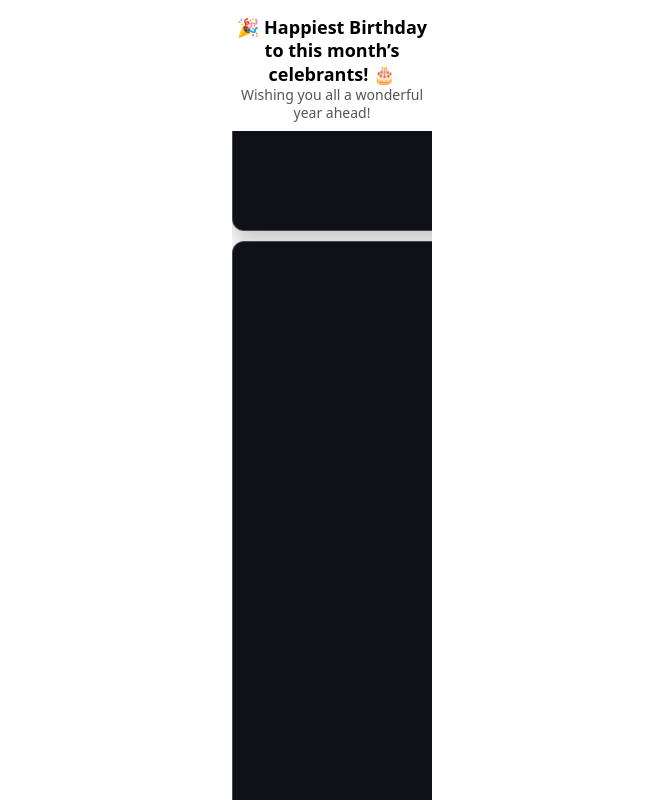
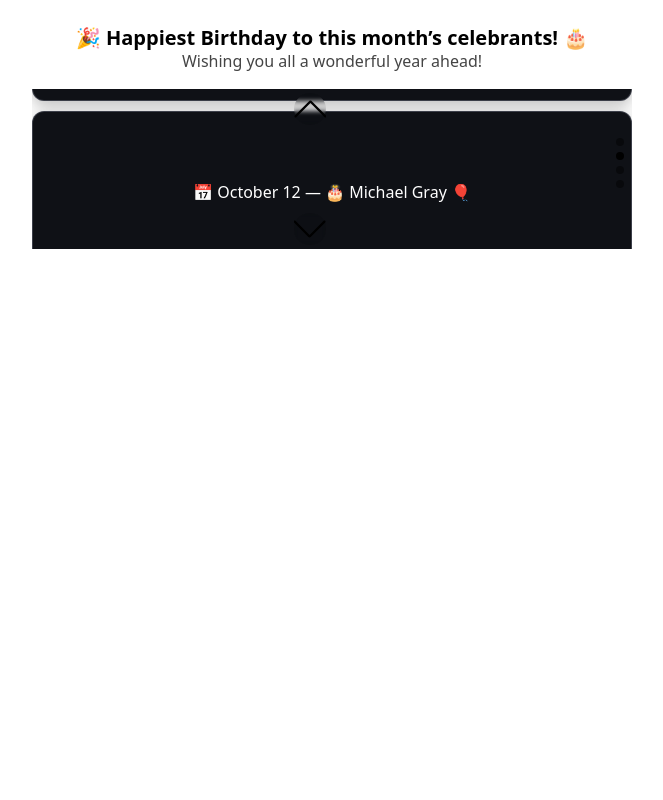
Before and after one commit to JDI-IT/Guru, a plain HTML site: page vertical.html in a window 1280 px wide. Shown: the top 800 px of the page, without its empty margins (308-971 px from the left). Drawn offline with nearby package versions, Linux system fonts and the light colour scheme.

Commit message:
Refactor vertical carousel layout and styles
Updated the title and improved theme colors. Adjusted carousel dimensions and autoplay delay.

```diff
--- a/vertical.html
+++ b/vertical.html
@@ -3,117 +3,162 @@
 <head>
   <meta charset="UTF-8" />
   <meta name="viewport" content="width=device-width, initial-scale=1" />
-  <title>Birthday Carousel (Vertical - Compact)</title>
+  <title>Birthday Carousel (Vertical)</title>
+
+  <!-- Swiper CSS -->
   <link rel="stylesheet" href="https://unpkg.com/swiper/swiper-bundle.min.css"/>
 
   <style>
-    :root{
-      --page-bg:#ffffff;     /* page */
-      --card-bg:#0f1116;     /* dark cards */
-      --card-border:#7f8596;
-      --text:#222;           /* default page text */
-      --accent:#000;         /* title & dots */
+    /* 🎨 Theme Colors */
+    :root {
+      --page-bg: #ffffff;       /* page background */
+      --card-bg: #0f1116;       /* dark slide background */
+      --card-border: #7f8596;   /* border */
+      --text: #ffffff;          /* white text on dark card */
+      --accent: #000000;        /* title & arrow color */
     }
 
-    html,body{
-      margin:0;
-      background:var(--page-bg);
-      color:var(--text);
-      font-family: system-ui,-apple-system,Segoe UI,Roboto,Arial,sans-serif;
-      -webkit-font-smoothing:antialiased;
-      -moz-osx-font-smoothing:grayscale;
+    html, body {
+      margin: 0;
+      height: 100%;
+      background: var(--page-bg);
+      color: var(--text);
+      font-family: system-ui, -apple-system, Segoe UI, Roboto, Arial, sans-serif;
     }
 
-    /* ===== Width of the carousel section =====
-       Pick ONE of the two blocks below.
-       A) ~25% LESS than 800px -> 600px
-       B) Your example (800 -> 200px) i.e., very narrow
-    */
-
-    /* A) 25% less (800 -> 600) */
-    /*.wrap { max-width: 600px; margin: 16px auto; padding: 0 12px; text-align: center; }*/
-
-    /* B) 800 -> 200px (uncomment this and comment A if you want it this narrow) */
-    * .wrap { max-width: 200px; margin: 16px auto; padding: 0 8px; text-align: center; } *
-
-    .carousel-title{
-      font-size:18px; font-weight:700; color:var(--accent);
-      margin:0 0 6px; line-height:1.3;
-    }
-    .carousel-title span{
-      display:block; font-size:14px; color:#555; font-weight:400;
-      margin-bottom:8px;
+    .wrap {
+      max-width: 600px;      /* reduced width by ~25% from 800 */
+      margin: 24px auto;
+      padding: 0 16px;
+      text-align: center;
     }
 
-    /* ===== Swiper container =====
-       Let it auto-size to the active slide (no fixed height). */
-    .swiper{
-      width:100%;
-      height:auto;              /* key: let Swiper size itself */
-      padding:0 0 18px 0;       /* room for dots */
-      position:relative;
+    /* 🎉 Title */
+    .carousel-title {
+      text-align: center;
+      font-size: 20px;
+      font-weight: 700;
+      color: var(--accent);
+      margin-bottom: 16px;
+      line-height: 1.35;
     }
 
-    /* ===== Slides: hug content ===== */
-    .swiper-slide{
-      background:var(--card-bg);
-      color:#fff !important;
-      border:1px solid rgba(127,133,150,.5);
-      border-radius:12px;
-      box-shadow:0 6px 18px rgba(0,0,0,.25);
-      display:flex; align-items:center; justify-content:center; text-align:center;
-      padding:10px 14px;        /* tighter padding for compact height */
-      line-height:1.35;
-      font-size:16px;
-      height:auto;              /* key: allow natural height */
+    .carousel-title span {
+      display: block;
+      font-size: 16px;
+      font-weight: 400;
+      color: #444444;
     }
 
-    .msg{
-      max-width: 100%;
-      white-space: pre-wrap;
-      color:#fff !important;
+    /* 🎠 Swiper Container */
+    .swiper {
+      width: 100%;
+      height: 140px;     /* shorter height (close to text size) */
+      padding: 0 0 20px 0;
+      position: relative;
     }
 
-    /* Hide arrows for compact layout (dots + autoplay is cleaner) */
-    .swiper-button-prev, .swiper-button-next{ display:none; }
+    /* 🧱 Slides */
+    .swiper-slide {
+      background: var(--card-bg);
+      width: auto;
+      height: 100%;
+      border-radius: 12px;
+      border: 1px solid rgba(127,133,150,0.4);
+      box-shadow: 0 5px 15px rgba(0,0,0,0.25);
+      display: flex;
+      align-items: center;
+      justify-content: center;
+      text-align: center;
+      padding: 10px;
+      font-size: 16px;
+      color: #ffffff !important;
+    }
 
-    /* Dots */
-    .swiper-pagination { position:relative; bottom:0 !important; margin-top:10px; }
-    .swiper-pagination-bullet{ background:var(--accent); opacity:.45; }
-    .swiper-pagination-bullet-active{ opacity:1; }
+    .msg {
+      max-width: 90%;
+      margin: 0 auto;
+      user-select: none;
+      white-space: pre-wrap;
+      color: #ffffff !important;
+    }
 
-    @media (max-width:480px){
-      .carousel-title{ font-size:16px; }
-      .carousel-title span{ font-size:13px; }
-      .swiper-slide{ font-size:15px; padding:8px 12px; }
+    /* 🔼🔽 Arrows */
+    .swiper-button-prev,
+    .swiper-button-next {
+      left: 50%;
+      transform: translateX(-50%);
+      color: var(--accent);
+      width: 32px; height: 32px;
+      background: rgba(0,0,0,0.08);
+      border-radius: 999px;
+      backdrop-filter: blur(2px);
+    }
+
+    .swiper-button-prev { top: 10px; }
+    .swiper-button-next { bottom: 30px; }
+
+    .swiper-button-prev:after,
+    .swiper-button-next:after { font-size: 14px; }
+
+    /* ⚪ Pagination dots */
+    .swiper-pagination {
+      bottom: 6px !important;
+    }
+
+    .swiper-pagination-bullet {
+      background: var(--accent);
+      opacity: 0.45;
+    }
+
+    .swiper-pagination-bullet-active {
+      opacity: 1;
+    }
+
+    @media (max-width: 520px) {
+      .wrap { max-width: 90%; }
+      .swiper { height: 120px; }
+      .swiper-slide { font-size: 15px; padding: 8px; }
+      .carousel-title { font-size: 18px; }
+      .carousel-title span { font-size: 15px; }
     }
   </style>
 </head>
 <body>
   <div class="wrap">
+    <!-- 🎉 Title -->
     <h1 class="carousel-title">
-      🎉 Happiest Birthday to this month’s celebrants! 🎂
+      🎉 Happiest Birthday to this month’s celebrants! 🎂<br>
       <span>Wishing you all a wonderful year ahead!</span>
     </h1>
 
+    <!-- 🪄 Carousel -->
     <div class="swiper">
       <div class="swiper-wrapper" id="slides"></div>
+      <div class="swiper-button-prev" aria-label="Previous"></div>
+      <div class="swiper-button-next" aria-label="Next"></div>
       <div class="swiper-pagination"></div>
     </div>
   </div>
 
+  <!-- Swiper JS -->
   <script src="https://unpkg.com/swiper/swiper-bundle.min.js"></script>
+
   <script>
     const cacheBuster = 'ts=' + Date.now();
 
-    fetch('messages.json?' + cacheBuster, { cache:'no-store' })
-      .then(r => { if(!r.ok) throw new Error('messages.json not found'); return r.json(); })
+    fetch('messages.json?' + cacheBuster, { cache: 'no-store' })
+      .then(r => {
+        if (!r.ok) throw new Error('messages.json not found');
+        return r.json();
+      })
       .then(messages => {
         const wrapper = document.getElementById('slides');
+
         messages.forEach(text => {
           const slide = document.createElement('div');
           slide.className = 'swiper-slide';
-          const safeText = escapeHtml(text).replaceAll('\\n','<br>');
+          const safeText = escapeHtml(text).replaceAll('\\n', '<br>');
           slide.innerHTML = `<div class="msg">${safeText}</div>`;
           wrapper.appendChild(slide);
         });
@@ -123,13 +168,13 @@
           slidesPerView: 1,
           spaceBetween: 10,
           loop: true,
-          autoplay: { delay: 3000, disableOnInteraction: false },
+          autoplay: { delay: 3500, disableOnInteraction: false },
           mousewheel: true,
-          autoHeight: true,                  // 🔑 slide height matches content
-          pagination: { el: '.swiper-pagination', clickable: true }
+          pagination: { el: '.swiper-pagination', clickable: true },
+          navigation: { nextEl: '.swiper-button-next', prevEl: '.swiper-button-prev' }
         });
       })
-      .catch(err=>{
+      .catch(err => {
         console.error(err);
         const wrapper = document.getElementById('slides');
         const slide = document.createElement('div');
@@ -138,7 +183,7 @@
         wrapper.appendChild(slide);
       });
 
-    function escapeHtml(str){
+    function escapeHtml(str) {
       return String(str)
         .replaceAll('&','&amp;')
         .replaceAll('<','&lt;')
```
